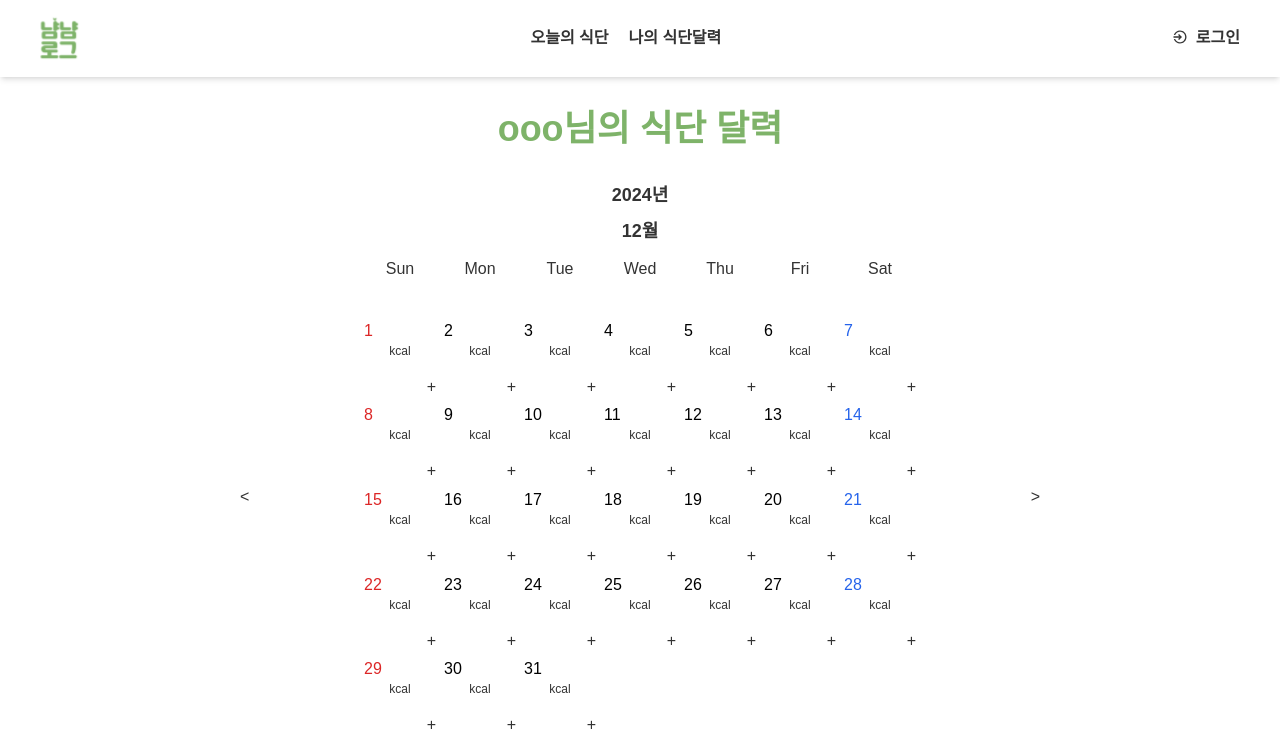
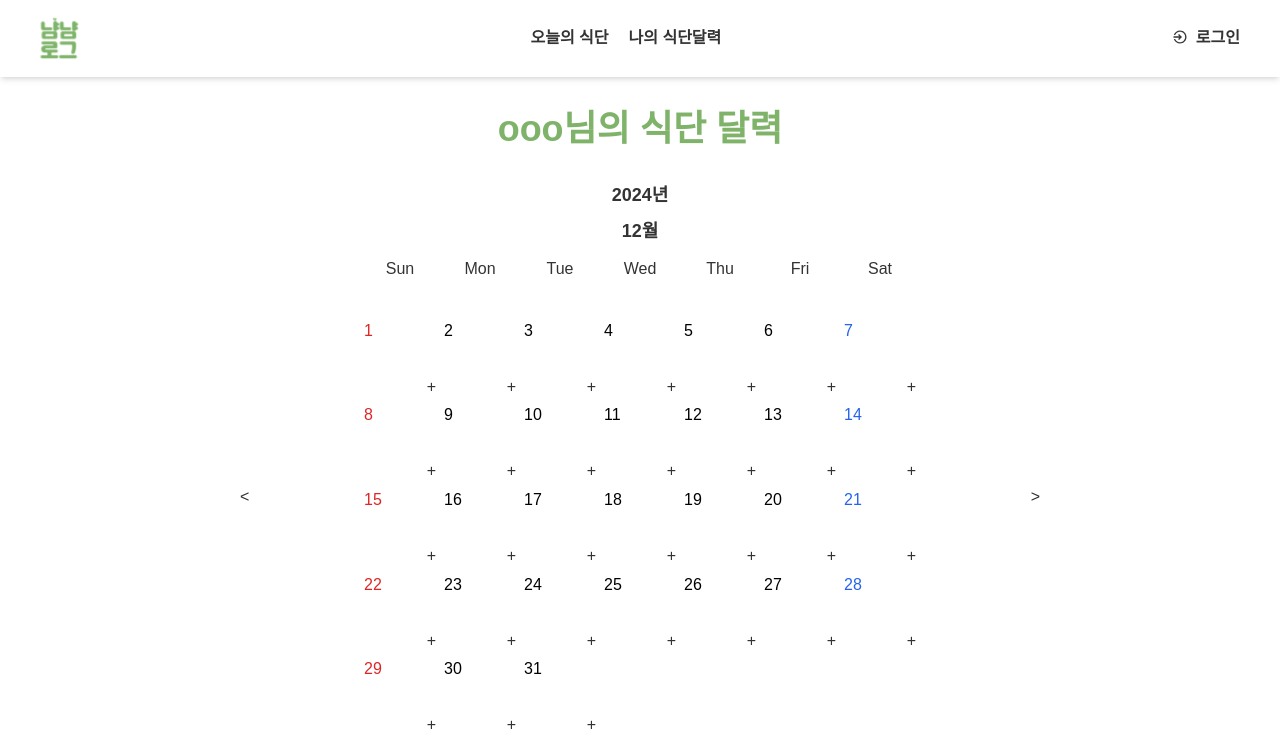
Before and after one commit to minji7901/yumyum, a Next.js app: page /calendar in a window 1280 px wide. Shown: the top 737 px of the page. Built offline with nearby package versions, Linux system fonts and the light colour scheme; no server answers; the database is empty.

Commit message:
Feat: 캘린더와 모달에서 하루 섭취 칼로리량 보여주기, 모달에서 각 태그별 영양정보 보여주기

```diff
--- a/src/components/calendar/FoodTagBox.tsx
+++ b/src/components/calendar/FoodTagBox.tsx
@@ -1,41 +1,27 @@
 'use client';
 
-import { Tables } from '@/types/supabase';
-import { useContext, useEffect, useState } from 'react';
+import { useContext } from 'react';
 import { SelectedDateContext } from './CalendarDateContext';
-import { getFoodTags } from '@/utils/calendar/getFoodTags';
-
+import useFetchDailyFoodTags from '@/hooks/useFetchDailyFoodTags';
 interface FoodTagBoxProps {
   modalMode: string;
   onModalModeSwitch: () => void;
   setSelectedFoodTag: (id: string | null) => void;
 }
 const FoodTagBox = ({ modalMode, onModalModeSwitch, setSelectedFoodTag }: FoodTagBoxProps) => {
-  //스크롤 넣기
   const dateContext = useContext(SelectedDateContext);
   const { selectedDate } = dateContext;
   const { year, month, day } = selectedDate;
-  const userId = '19411c9c-bffa-4992-8f55-2c831d9cc941';
-  const [tagData, setTagData] = useState<Tables<'consumed_foods'>[]>([]);
+  const { data: tagData, isPending, isError } = useFetchDailyFoodTags({ year, month, day });
 
-  useEffect(() => {
-    const getTagData = async () => {
-      try {
-        const data = await getFoodTags({ year, month, day, userId });
-        if (data) setTagData(data);
-      } catch {
-        return;//데이터가 단지 null일때에는 에러 메세지 안뜨게
-      }
-    };
-    getTagData();
-  }, []);
-  //tanstack query로 최적화, 로딩일때 표시하기
+  if (isPending) return <div>Loading...</div>;
+  if (isError) return <div>Error!</div>;
 
   return (
     <section className="border-b">
       <div className="relative m-auto mb-4 w-4/5 h-28 border border-primary rounded-xl hide-scroll-y">
         <div className="p-4 flex flex-wrap gap-2">
-          {tagData.length ? (
+          {tagData && tagData.length ? (
             tagData.map(({ id, name, amount }) => {
               const tagName = amount > 1 ? `${name} x${amount}` : name;
               return (
--- a/src/components/calendar/MealCalendarSheet.tsx
+++ b/src/components/calendar/MealCalendarSheet.tsx
@@ -1,7 +1,8 @@
-"use client"
-import { CalendarDay, genDays } from '@/utils/genCalendarDays';
+'use client';
+import { CalendarDay } from '@/utils/genCalendarDays';
 import { useContext } from 'react';
 import { SelectedDateContext } from './CalendarDateContext';
+import useFetchMonthlyData from '@/hooks/useFetchMonthlyData';
 
 interface MealCalendarWeekProps {
   weekInfo: CalendarDay[];
@@ -12,11 +13,11 @@ const MealCalendarWeek = ({ weekInfo }: MealCalendarWeekProps) => {
 
   const handleOnDayClick = (day: number) => {
     handleSelectedDate({ day });
-  }; //useCallback은 필요없다
+  };
 
-  const handleOnModalOpen = ()=>{
+  const handleOnModalOpen = () => {
     handleModalVisibility(true);
-  }
+  };
 
   return (
     <div className="h-20 grid grid-cols-7">
@@ -36,13 +37,13 @@ const MealCalendarWeek = ({ weekInfo }: MealCalendarWeekProps) => {
                 className="h-full m-1 relative hover:bg-slate-200 z-[5] hover:cursor-pointer"
                 onClick={(e) => {
                   handleOnDayClick(day);
-                  if (e.target instanceof HTMLElement && e.target.tagName !== "BUTTON") {
-                    alert('날짜가 선택되었습니다')
-                  };
+                  if (e.target instanceof HTMLElement && e.target.tagName !== 'BUTTON') {
+                    alert('날짜가 선택되었습니다');
+                  }
                 }}
               >
                 <div className={`${textColor}`}>{day}</div>
-                <div className="text-center text-xs">{kcal}kcal</div>
+                <div className="text-center text-xs">{kcal && `${kcal}kcal`}</div>
                 <button className="absolute bold bottom-0 right-0 z-10 hover:text-red-500" onClick={handleOnModalOpen}>
                   +
                 </button>
@@ -60,9 +61,12 @@ const MealCalendarSheet = () => {
   const dateContext = useContext(SelectedDateContext);
   const { selectedDate } = dateContext;
   const { year, month } = selectedDate;
+  const days = ['Sun', 'Mon', 'Tue', 'Wed', 'Thu', 'Fri', 'Sat'];
 
-  const days = ['Sun', 'Mon', 'Tue', 'Wed', 'Thu', 'Fri', 'Sat'];
-  const weeks = genDays({ year, month });
+  const { data: weeks, isPending, isError } = useFetchMonthlyData({ year, month });
+
+  if (isPending) return <div>Loading...</div>;
+  if (isError) return <div>Error!</div>;
 
   return (
     <>
@@ -74,7 +78,7 @@ const MealCalendarSheet = () => {
         ))}
       </div>
       <div className="grid gap-px">
-        {weeks.map((curWeekInfo, i) => (
+        {weeks && weeks.map((curWeekInfo, i) => (
           <MealCalendarWeek key={i} weekInfo={curWeekInfo} />
         ))}
       </div>
--- a/src/components/calendar/ShowDailyMealData.tsx
+++ b/src/components/calendar/ShowDailyMealData.tsx
@@ -1,8 +1,10 @@
 'use client';
 
 import { Tables } from '@/types/supabase';
-import { getFoodTagById } from '@/utils/calendar/getFoodTags';
-import { useEffect, useState } from 'react';
+import { useContext } from 'react';
+import { SelectedDateContext } from './CalendarDateContext';
+import useFetchDailyFoodConsumption from '@/hooks/useFetchDailyFoodConsumption';
+import useFetchFoodTagData from '@/hooks/useFetchFoodTagData';
 
 const FoodUnselected = () => {
   return (
@@ -15,29 +17,51 @@ const FoodUnselected = () => {
 interface FoodInfoBoxProps {
   selectedFood: Tables<'consumed_foods'>;
 }
+interface NutritionNamesType {
+  [name: string]: string;
+}
+type NutritionsJson = {
+  fat: number;
+  carb: number;
+  sugar: number;
+  natrium: number;
+  protein: number;
+  calories: number;
+};
 const FoodInfoBox = ({ selectedFood }: FoodInfoBoxProps) => {
   const { name, amount, nutritions, serving_size: servingSize } = selectedFood;
-  const nutritionsKRName = { fat: '지방', carb: '탄수화물', sugar: '당류', natrium: '나트륨', protein: '단백질' };
+  const nutritionsKRName: NutritionNamesType = {
+    fat: '지방',
+    carb: '탄수화물',
+    sugar: '당류',
+    natrium: '나트륨',
+    protein: '단백질'
+  };
 
-  const nutritionInfo = { ...nutritions };
-  delete nutritionInfo.calories;
+  const nutritionInfo = { ...(nutritions as NutritionsJson) };
   const nutritionsArr = Object.entries(nutritionInfo);
+  const calories = nutritionsArr.pop() ?? ['calories', 0];
+
   const foodName = amount > 1 ? `${name} x${amount}` : name;
+  const foddCalories = calories[1] * amount;
+
   return (
     <>
       <div>
         <h3 className="mb-1 text-xl font-bold text-center">{foodName}</h3>
-        <h4 className="text-lg font-bold text-center text-gray-400">{`${nutritions.calories * amount}kcal`}</h4>
+        <h4 className="text-lg font-bold text-center text-gray-400">{`${foddCalories}kcal`}</h4>
         <h4 className="text-xs font-bold text-center text-gray-400">{`1인분 ${servingSize}`}</h4>
       </div>
       <table className="m-auto mt-3 mb-6">
         <tbody>
-          {nutritionsArr.map(([nutrition, quantity]) => (
+          {nutritionsArr.map(([nutrition, quantity]) => {
+            return (
               <tr key={nutrition}>
                 <td className="text-right">{nutritionsKRName[nutrition]}</td>
                 <td className="px-4 text-left">{`${quantity}`}</td>
               </tr>
-          ))}
+            );
+          })}
         </tbody>
       </table>
         <button type="button" className="m-auto common-btn px-2 py-1">
@@ -51,30 +75,31 @@ interface FoodInfoProps {
   selectedFoodTag: string | null;
 }
 const FoodInfo = ({ selectedFoodTag }: FoodInfoProps) => {
-  const [selectedFood, setSelectedFood] = useState<Tables<'consumed_foods'> | null>(null);
+  if (!selectedFoodTag) return <FoodUnselected />;
 
-  useEffect(() => {
-    const fetchFoodInfo = async () => {
-      try {
-        if (!selectedFoodTag) return;
-        const foodData = await getFoodTagById(selectedFoodTag);
-        setSelectedFood(foodData);
-      } catch {
-        return;
-      }
-    };
-    fetchFoodInfo();
-  }, [selectedFoodTag]);
+  const { data: selectedFood, isPending, isError } = useFetchFoodTagData(selectedFoodTag);
 
-  return <>{selectedFood ? <FoodInfoBox selectedFood={selectedFood} /> : <FoodUnselected />}</>;
+  if (isPending) return <div>Loading...</div>;
+  if (isError) return <div>Error!</div>;
+
+  return <>{selectedFood ? <FoodInfoBox selectedFood={selectedFood} /> : <div>데이터를 가져올 수 없습니다</div>}</>;
 };
 
 interface ShowDailyMealDataProps {
   selectedFoodTag: string | null;
 }
 const ShowDailyMealData = ({ selectedFoodTag }: ShowDailyMealDataProps) => {
-  const testData = { totalCalories: 1000 };
-  const { totalCalories } = testData;
+  const dateContext = useContext(SelectedDateContext);
+  const { selectedDate } = dateContext;
+  const { year, month, day } = selectedDate;
+
+  const { foodConsumption, isPending, isError } = useFetchDailyFoodConsumption({ year, month, day });
+
+  if (isPending) return <div>Loading...</div>;
+  if (isError) return <div>Error!</div>;
+
+  const totalCalories = foodConsumption ? foodConsumption['total_calories'] : '...';
+
   return (
     <>
       <div className="py-6 border-b">
--- /dev/null
+++ b/src/hooks/useFetchDailyFoodConsumption.ts
@@ -0,0 +1,22 @@
+import { getCalendarDate } from '@/utils/calendar/getCalendarData';
+import { useQuery } from '@tanstack/react-query';
+
+interface FetchCaloriesPerDayParams {
+  year: number;
+  month: number;
+  day: number;
+}
+const useFetchDailyFoodConsumption = ({ year, month, day }: FetchCaloriesPerDayParams) => {
+  const userId = '19411c9c-bffa-4992-8f55-2c831d9cc941'; // 임시 유저 아이디
+
+  const { data, isPending, isError } = useQuery({
+    queryKey: [`${year}-${month}-${day}-${userId}`],
+    queryFn: () => {
+      return getCalendarDate({ year, month, day, userId });
+    }
+  });
+
+  return { foodConsumption: data, isPending, isError };
+};
+
+export default useFetchDailyFoodConsumption;
--- /dev/null
+++ b/src/hooks/useFetchDailyFoodTags.ts
@@ -0,0 +1,22 @@
+import { getFoodTagById, getFoodTags } from '@/utils/calendar/getCalendarData';
+import { useQuery } from '@tanstack/react-query';
+
+interface FetchCaloriesPerDayParams {
+  year: number;
+  month: number;
+  day: number;
+}
+const useFetchDailyFoodTags = ({ year, month, day }: FetchCaloriesPerDayParams) => {
+  const userId = '19411c9c-bffa-4992-8f55-2c831d9cc941'; // 임시 유저 아이디
+
+  const { data, isPending, isError } = useQuery({
+    queryKey: [`tags-${year}-${month}-${day}-${userId}`],
+    queryFn: () => {
+      return getFoodTags({ year, month, day, userId });
+    }
+  });
+
+  return { data, isPending, isError };
+};
+
+export default useFetchDailyFoodTags;
--- /dev/null
+++ b/src/hooks/useFetchFoodTagData.ts
@@ -0,0 +1,17 @@
+import { getFoodTagById } from '@/utils/calendar/getCalendarData';
+import { useQuery } from '@tanstack/react-query';
+
+const useFetchFoodTagData = (tagId: string) => {
+  const userId = '19411c9c-bffa-4992-8f55-2c831d9cc941'; // 임시 유저 아이디
+
+  const { data, isPending, isError } = useQuery({
+    queryKey: [`tag-${tagId}-${userId}`],
+    queryFn: () => {
+      return getFoodTagById(tagId);
+    }
+  });
+
+  return { data, isPending, isError };
+};
+
+export default useFetchFoodTagData;
--- /dev/null
+++ b/src/hooks/useFetchMonthlyData.ts
@@ -0,0 +1,36 @@
+import { getCalendarDate, getCalendarMonth } from '@/utils/calendar/getCalendarData';
+import { genDays } from '@/utils/genCalendarDays';
+import { useQuery } from '@tanstack/react-query';
+
+interface FetchCaloriesPerDayParams {
+  year: number;
+  month: number;
+}
+const useFetchMonthlyData = ({ year, month }: FetchCaloriesPerDayParams) => {
+  const userId = '19411c9c-bffa-4992-8f55-2c831d9cc941'; // 임시 유저 아이디
+
+  const { data, isPending, isError } = useQuery({
+    queryKey: [`monthlyData-${year}-${month}-${userId}`],
+    queryFn: async () => {
+      const weeks = genDays({ year, month });
+      const monthData = await getCalendarMonth({ year, month, userId });
+      if (!monthData) return;
+      monthData.forEach((curDay) => {
+        const { day, total_calories: totalCalories } = curDay;
+        //일일 총 칼로리 섭취 정보 추가
+        weeks.forEach((week) => {
+          week.forEach((date) => {
+            if (date.day === day) {
+              date.kcal = totalCalories;
+            }
+          });
+        });
+      });
+      return weeks;
+    }
+  });
+
+  return { data, isPending, isError };
+};
+
+export default useFetchMonthlyData;
```
Also changed, not shown: src/app/calendar/@dailyNutritionModal/page.tsx (+0 -11 lines), src/utils/calendar/getCalendarData.ts (renamed from src/utils/calendar/getFoodTags.ts, +16 -2 lines). Lines whose indentation alone changed are shown as unchanged.
